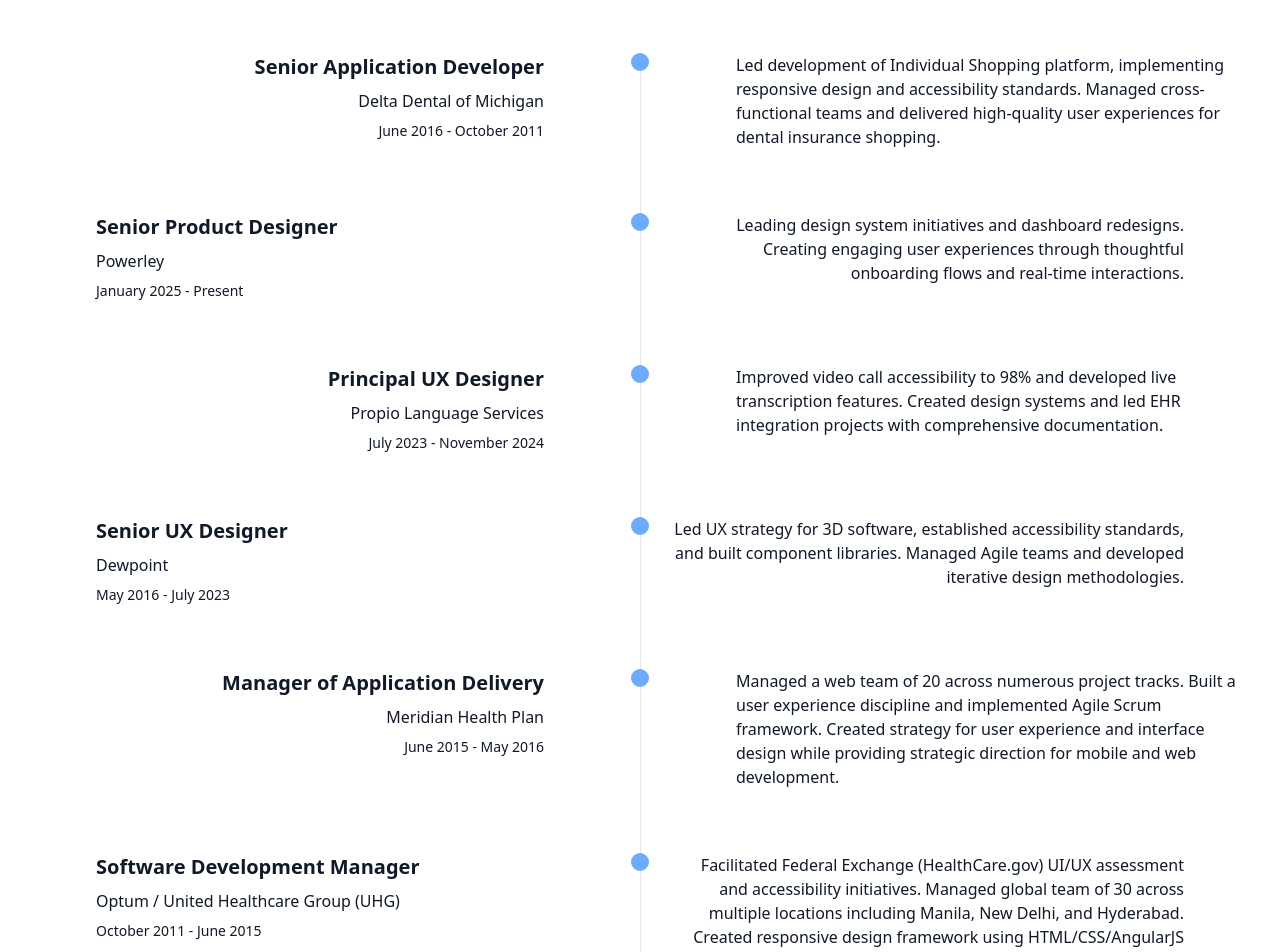
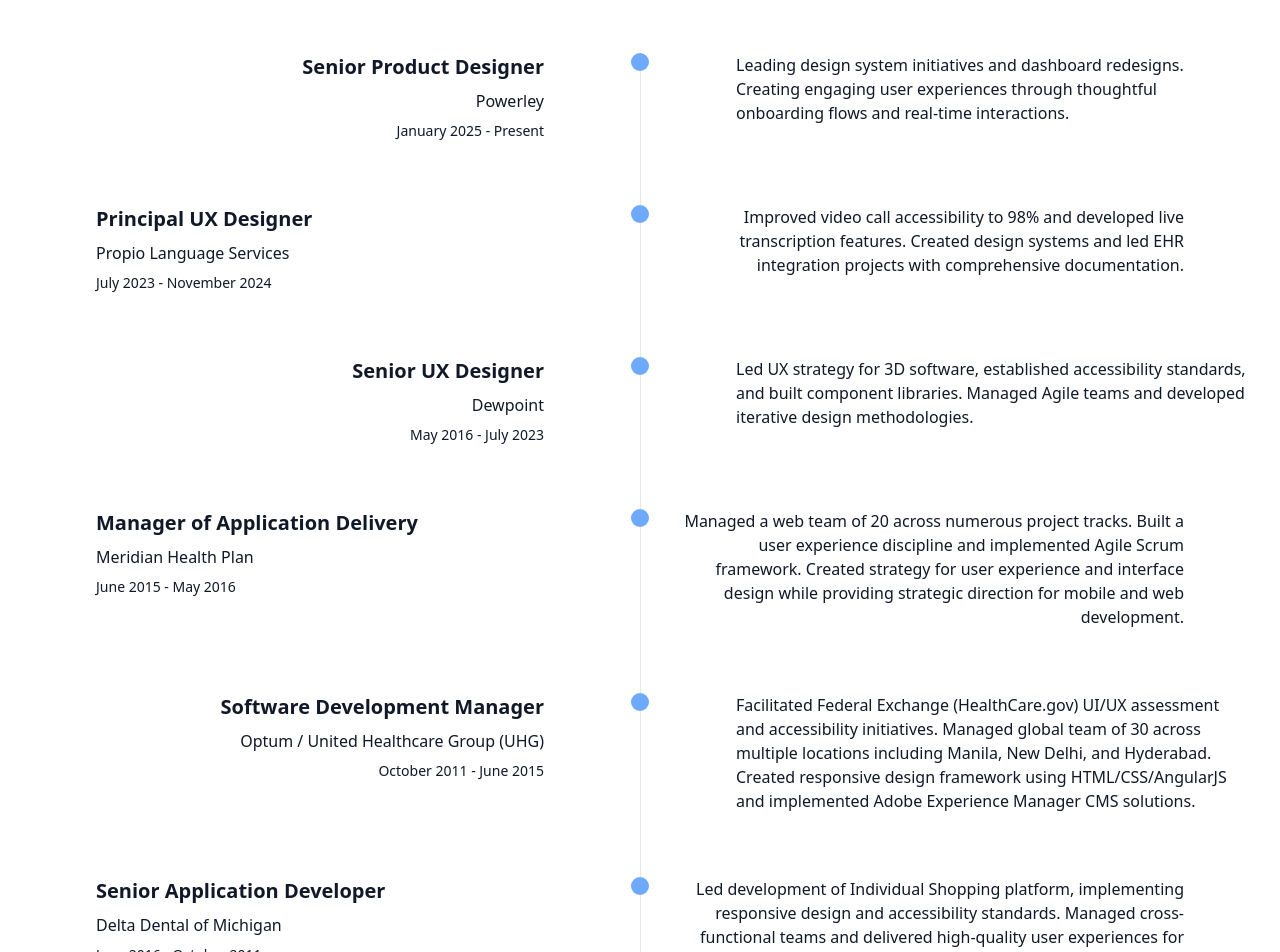
Before and after one commit to davemelk100/dm-2025, a React (Vite) app: page / in a window 1280 px wide. Shown: the part 5300-6252 px from the top of the page. Built offline with nearby package versions, Linux system fonts and the light colour scheme.

Commit message:
chrono order career

```diff
--- a/src/content.ts
+++ b/src/content.ts
@@ -152,13 +152,6 @@
     title: "Career Journey",
     positions: [
       {
-        title: "Senior Application Developer",
-        company: "Delta Dental of Michigan",
-        period: "June 2016 - October 2011",
-        description:
-          "Led development of Individual Shopping platform, implementing responsive design and accessibility standards. Managed cross-functional teams and delivered high-quality user experiences for dental insurance shopping.",
-      },
-      {
         title: "Senior Product Designer",
         company: "Powerley",
         period: "January 2025 - Present",
@@ -193,6 +186,13 @@
         description:
           "Facilitated Federal Exchange (HealthCare.gov) UI/UX assessment and accessibility initiatives. Managed global team of 30 across multiple locations including Manila, New Delhi, and Hyderabad. Created responsive design framework using HTML/CSS/AngularJS and implemented Adobe Experience Manager CMS solutions.",
       },
+      {
+        title: "Senior Application Developer",
+        company: "Delta Dental of Michigan",
+        period: "June 2016 - October 2011",
+        description:
+          "Led development of Individual Shopping platform, implementing responsive design and accessibility standards. Managed cross-functional teams and delivered high-quality user experiences for dental insurance shopping.",
+      },
     ],
   },
 
```
Also changed, not shown: 6 other files (tests, documents, lock files or other folders).
